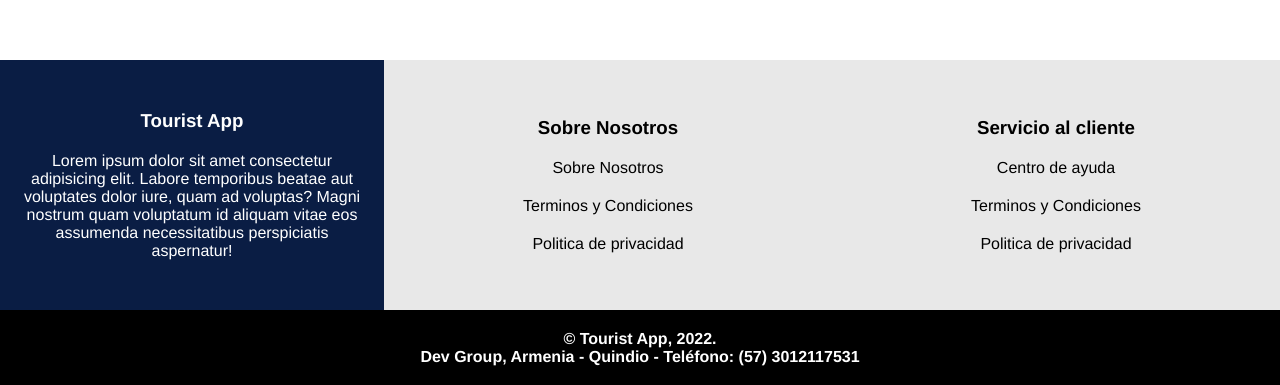
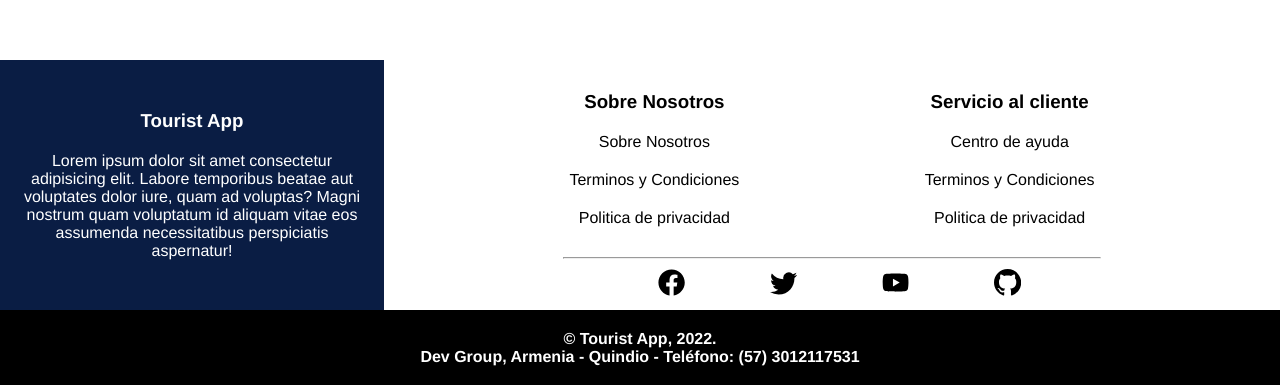
Before and after one commit to JuanPabloRami/Project-TouristAPP, a React (Create React App) app: page / in a window 1280 px wide. Shown: the part 2740-3125 px from the top of the page. Built offline with nearby package versions, Linux system fonts and the light colour scheme; the HTML template or start-up script is replaced by a standard one.

Commit message:
Se realizaron ajustes en el footer

```diff
--- a/src/components/Footer/Footer.jsx
+++ b/src/components/Footer/Footer.jsx
@@ -1,4 +1,8 @@
 import React from 'react'
+import { FaBeer } from 'react-icons/fa';
+import { FaFacebook as IconFacebook, FaYoutube as IconYoutube} from 'react-icons/fa';
+import {BsTwitter as IconTwitter, BsGithub as IconGithub, BsGithub} from 'react-icons/bs';
+
 
 
 export const Footer = () => {
@@ -10,6 +14,7 @@ export const Footer = () => {
                     <p>Lorem ipsum dolor sit amet consectetur adipisicing elit. Labore temporibus beatae aut voluptates dolor iure, quam ad voluptas? Magni nostrum quam voluptatum id aliquam vitae eos assumenda necessitatibus perspiciatis aspernatur!</p>
                 </div>
                 <div className='contentButtons'>
+                    <div className='contentOptions'>
                         <div className='aboutUss'>
                             <h3>Sobre Nosotros</h3>
                             <p><a href="/">Sobre Nosotros</a></p>
@@ -23,6 +28,19 @@ export const Footer = () => {
                             <p><a href="/">Politica de privacidad</a></p>
                         </div>
                     </div>
+                    <div className='contentInfoRed'>
+                        <hr />
+                        <div className='icons'>
+                            <a href='/' className="iconBtn"><IconFacebook /></a>
+                            <a href='/' className="iconBtn"><IconTwitter/></a>
+                            <a href='/' className="iconBtn"><IconYoutube/></a>
+                            <a href='/' className="iconBtn"><BsGithub/></a>
+                        </div>
+                    </div>
+                </div>
+
+
+
             </div>
             <div className='subFooter'>
                 <h4>© Tourist App, 2022. <br />Dev Group, Armenia - Quindio - Teléfono: (57) 3012117531</h4>
--- a/src/index.css
+++ b/src/index.css
@@ -301,10 +301,38 @@ margin: 11px 0px;
 
 .contentButtons{
   display: flex;
+  justify-content: space-evenly;
+  align-items: center;
+  flex-direction: column;
+  width: 70%;
+}
+
+.contentOptions{
+  display: flex;
+  justify-content: space-evenly;
+  width: 100%;
+}
+
+
+.contentInfoRed{
+  width: 100%;
+  display: flex;
+  justify-content: center;
+  align-items: center;
+  flex-direction: column;
+
+}
+
+.contentInfoRed hr{
+  width: 60%;
+}
+
+/* .contentButtons{
+  display: flex;
   justify-content: space-around;
   width: 70%;
   background-color: #e8e8e8;
-}
+} */
 
 .customerService,.aboutUss{
   display: flex;
@@ -332,6 +360,38 @@ margin: 11px 0px;
   color: #fff;
   height: 75px;
 }
+
+.contentIcons{
+  width: 80%;
+}
+
+.icons{
+  width: 50%;
+  display: flex;
+  justify-content: space-around;
+  height: 20px;
+}
+
+.contentIcons{
+  width: 40%;
+  display: flex;
+  justify-content: center;
+}
+
+.iconBtn{
+  border-style: none;
+  width: 32px;
+  font-size: 1.7rem;
+  background-color: #fff;
+  color: #000;
+  padding: 10px;
+}
+
+.nameDevelopers{
+  padding: 10px;
+  width: 60%;
+}
+
 /* -- terminacion del Footer -- */
 
 
```
Lines whose indentation alone changed are shown as unchanged.
